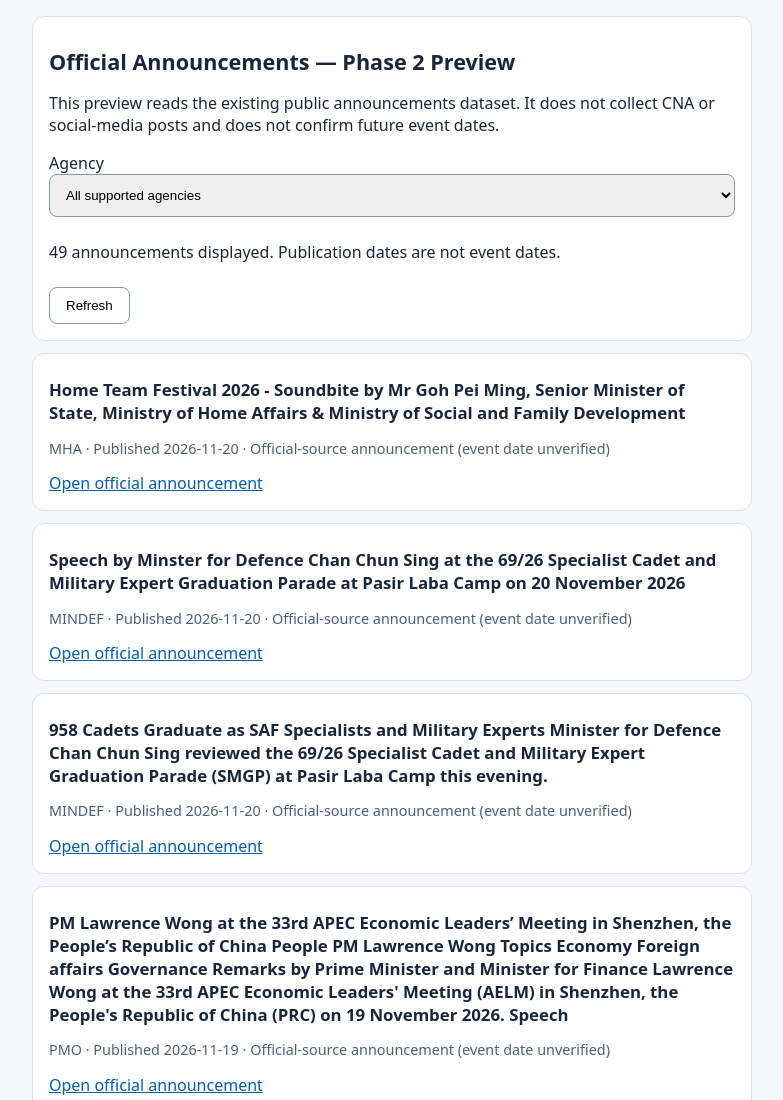
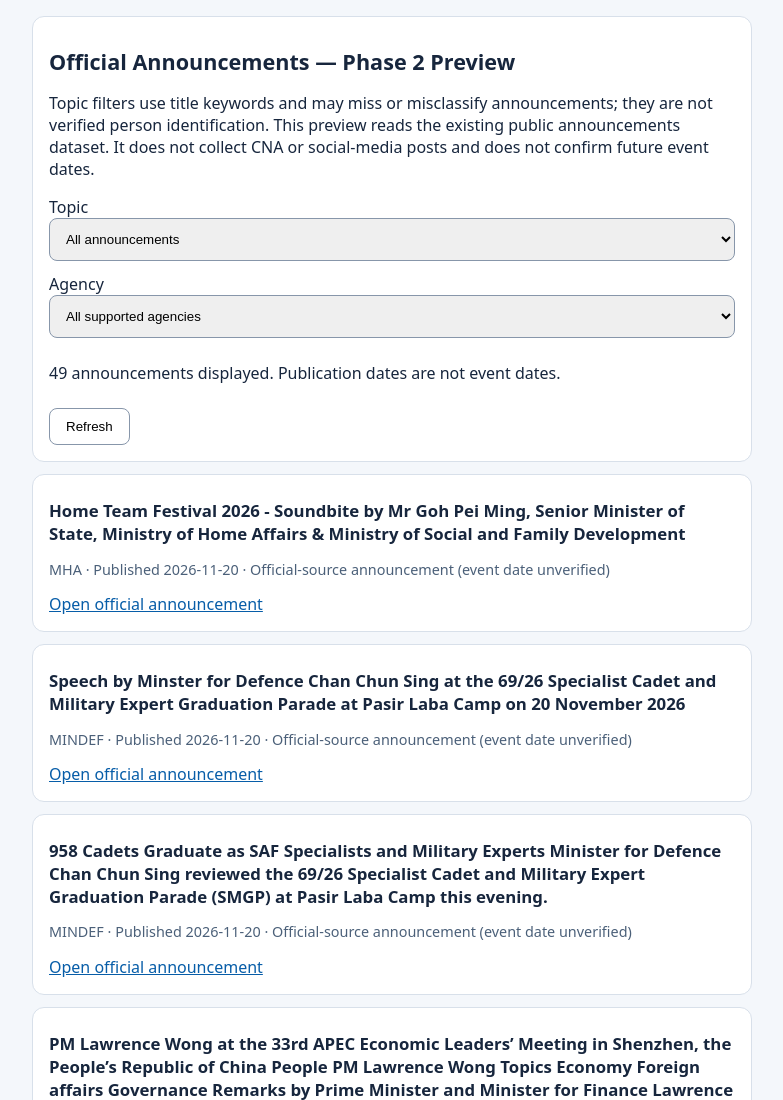
Before and after one commit to strawberries2026/sg-national-events-monitor, a plain HTML site: page preview/phase2-official-feed.html in a window 1280 px wide. Shown: the top 1100 px of the page, without its empty margins (248-1031 px from the left). Drawn offline with Linux system fonts and the light colour scheme.

Commit message:
feat(phase2): add clearly labeled keyword-based leadership filters

```diff
--- a/preview/phase2-official-feed.html
+++ b/preview/phase2-official-feed.html
@@ -3,7 +3,8 @@
 <title>Phase 2 — Official Announcements Preview</title>
 <style>body{font:16px system-ui,sans-serif;background:#f4f7fb;color:#17263d;margin:0;padding:16px}main{max-width:720px;margin:auto}header,article{background:white;border:1px solid #d8e0ea;border-radius:12px;padding:16px;margin-bottom:12px}h1{font-size:1.35rem}h2{font-size:1.05rem;margin:8px 0}label{display:block;margin-top:12px}select{width:100%;padding:12px;border:1px solid #8796aa;border-radius:8px}a{color:#075da8;overflow-wrap:anywhere}.meta{color:#4b6079;font-size:.9rem}.status{padding:8px 0}button{padding:10px 16px;border-radius:8px;border:1px solid #8796aa;background:#fff}</style>
 </head><body><main><header><h1>Official Announcements — Phase 2 Preview</h1>
-<p>This preview reads the existing public announcements dataset. It does not collect CNA or social-media posts and does not confirm future event dates.</p>
+<p>Topic filters use title keywords and may miss or misclassify announcements; they are not verified person identification. This preview reads the existing public announcements dataset. It does not collect CNA or social-media posts and does not confirm future event dates.</p>
+<label for="leader">Topic</label><select id="leader"><option value="all">All announcements</option><option value="president">President (keyword matches)</option><option value="pm">Prime Minister (keyword matches)</option><option value="dpm">Deputy Prime Ministers (keyword matches)</option><option value="events">National events (keyword matches)</option></select>
 <label for="agency">Agency</label><select id="agency"><option value="all">All supported agencies</option></select>
 <p id="status" class="status" role="status">Loading announcements…</p><button id="retry" type="button">Refresh</button></header>
 <section id="results" aria-live="polite"></section>
@@ -11,11 +12,12 @@
 <script>
 'use strict';
 const allowed=new Set(['PMO','ISTANA','MFA','MHA','MOF','MINDEF','PARLIAMENT']);
-const root=document.getElementById('results'),agency=document.getElementById('agency'),status=document.getElementById('status');
+const root=document.getElementById('results'),agency=document.getElementById('agency'),leader=document.getElementById('leader'),status=document.getElementById('status');
 let entries=[];
 const safeUrl=value=>{try{const u=new URL(value);return u.protocol==='https:'?u.href:null}catch{return null}};
-function draw(){root.replaceChildren();const shown=entries.filter(x=>agency.value==='all'||x.agency===agency.value).slice(0,80);status.textContent=entries.length?shown.length+' announcements displayed. Publication dates are not event dates.':'No eligible announcements found.';
+function topicMatches(item){const t=item.title.toLowerCase();switch(leader.value){case 'president':return /\bpresident\b/.test(t);case 'pm':return /\bprime minister\b/.test(t)&&!/\bdeputy prime minister\b/.test(t);case 'dpm':return /\bdeputy prime minister\b/.test(t);case 'events':return /\bfestival\b|\bsummit\b|\bconference\b|\bparliament\b|\bnational day\b|\bgrand prix\b|\bairshow\b/.test(t);default:return true}};
+function draw(){root.replaceChildren();const shown=entries.filter(x=>(agency.value==='all'||x.agency===agency.value)&&topicMatches(x)).slice(0,80);status.textContent=entries.length?shown.length+' announcements displayed. Publication dates are not event dates.':'No eligible announcements found.';
 for(const item of shown){const article=document.createElement('article');const heading=document.createElement('h2');heading.textContent=item.title;const meta=document.createElement('p');meta.className='meta';meta.textContent=item.agency+' · Published '+(item.published_date||'date unknown')+' · Official-source announcement (event date unverified)';const link=document.createElement('a');link.href=item.source_url;link.target='_blank';link.rel='noopener noreferrer';link.textContent='Open official announcement';article.append(heading,meta,link);root.append(article)}}
 async function load(){status.textContent='Loading announcements…';root.replaceChildren();try{const response=await fetch('../data/events.json',{cache:'no-store'});if(!response.ok)throw Error('HTTP '+response.status);const payload=await response.json();if(!Array.isArray(payload.events))throw Error('Invalid events format');const seen=new Set();entries=payload.events.filter(x=>{if(!x||x.type!=='Published announcement'||!allowed.has(String(x.agency||'').toUpperCase())||!safeUrl(x.source_url)||typeof x.title!=='string'||!x.title.trim())return false;const key=x.source_url.toLowerCase().replace(/\/$/,'');if(seen.has(key))return false;seen.add(key);return true}).map(x=>({agency:x.agency.toUpperCase(),title:x.title,source_url:safeUrl(x.source_url),published_date:/^\d{4}-\d{2}-\d{2}$/.test(x.published_date||'')?x.published_date:null})).sort((a,b)=>(b.published_date||'').localeCompare(a.published_date||''));agency.replaceChildren(new Option('All supported agencies','all'));for(const name of [...new Set(entries.map(x=>x.agency))].sort())agency.add(new Option(name,name));draw()}catch(err){status.textContent='Announcement feed unavailable. Existing event calendar remains unaffected.';entries=[];root.replaceChildren()}}
-agency.addEventListener('change',draw);document.getElementById('retry').addEventListener('click',load);load();
+leader.addEventListener('change',draw);agency.addEventListener('change',draw);document.getElementById('retry').addEventListener('click',load);load();
 </script></body></html>
```
